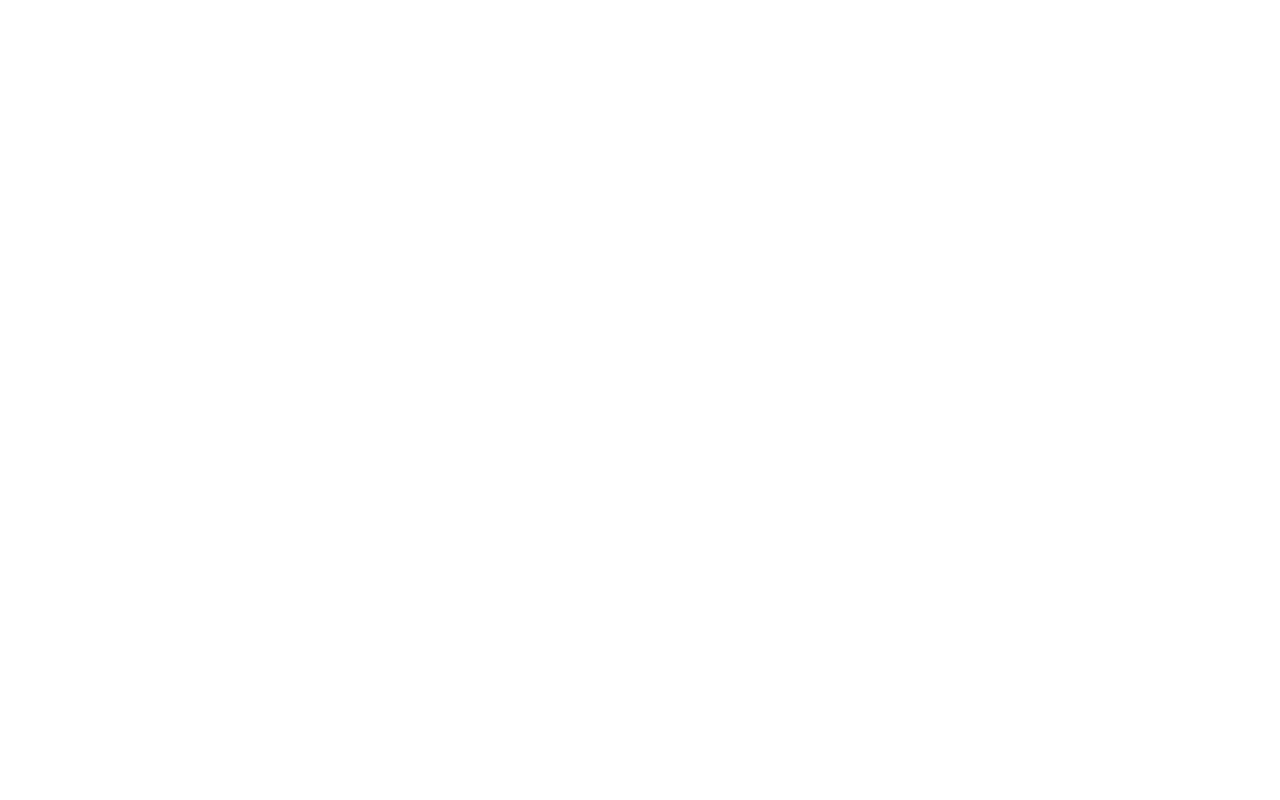
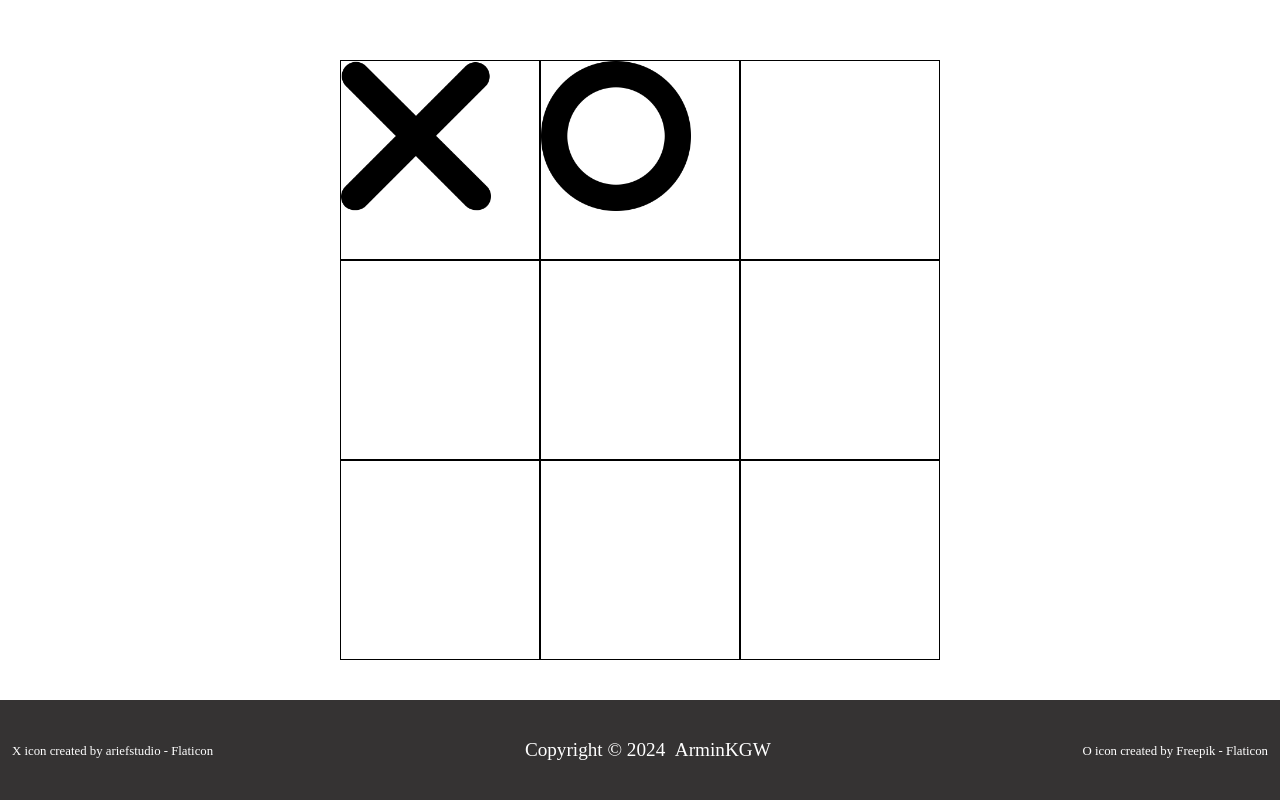
Before and after one commit to ArminKGW/tic-tac-toe, a plain HTML site: page index.html in a window 1280 px wide. Drawn offline with Linux system fonts and the light colour scheme.

Commit message:
Gather X and O icons, Add footer, make game board

```diff
--- a/index.html
+++ b/index.html
@@ -8,6 +8,27 @@
     <script src="script.js" defer></script>
 </head>
 <body>
-
+    <div class="container">
+        <div class="cell"><img src="img/x.png"></div>
+        <div class="cell"><img src="img/o.png"></div>
+        <div class="cell"></div>
+        <div class="cell"></div>
+        <div class="cell"></div>
+        <div class="cell"></div>
+        <div class="cell"></div>
+        <div class="cell"></div>
+        <div class="cell"></div>
+    </div>
+    <div class="footer">
+        <div class="attribution">
+            <a href="https://www.flaticon.com/free-icons/close" title="close icons">X icon created by ariefstudio - Flaticon</a>
+        </div>
+        <div class="copyright">
+            Copyright &#169 2024 <a href="https://github.com/ArminKGW" target="_blank">&nbspArminKGW</a>
+        </div>
+        <div class="attribution">
+            <a href="https://www.flaticon.com/free-icons/o" title="o icons">O icon created by Freepik - Flaticon</a>
+        </div>
+    </div>
 </body>
 </html>
--- a/styles.css
+++ b/styles.css
@@ -0,0 +1,46 @@
+body{
+    display: grid;
+    grid-template-rows: 1fr 100px;
+    justify-items: center;
+    height: 100vh;
+    margin: 0;
+    padding: 0;
+}
+
+.container{
+    margin-bottom: 40px;
+    align-self: end;
+    display: grid;
+    grid-template: repeat(3, 200px) / repeat(3, 200px);
+}
+
+.cell{
+    border: 1px solid black;
+}
+img{
+    height: 150px;
+    width: 150px;
+}
+
+.footer{
+    justify-self: stretch;
+    display: flex;
+    justify-content: space-between;
+    align-items: center;
+    background-color: rgb(53, 51, 51);
+    color: white;
+    padding: 0 12px;
+}
+
+.copyright{
+    font-size: 1.2rem;
+}
+
+.attribution a{
+    font-size: 0.8rem;
+}
+
+a{
+    color: white;
+    text-decoration: none;
+}
```
Also changed, not shown: img/o.png (added), img/x.png (added).
